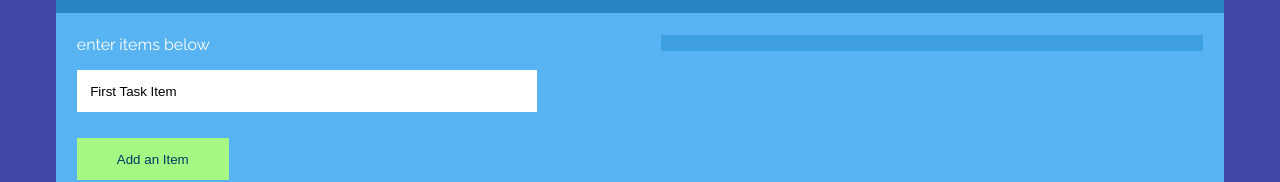
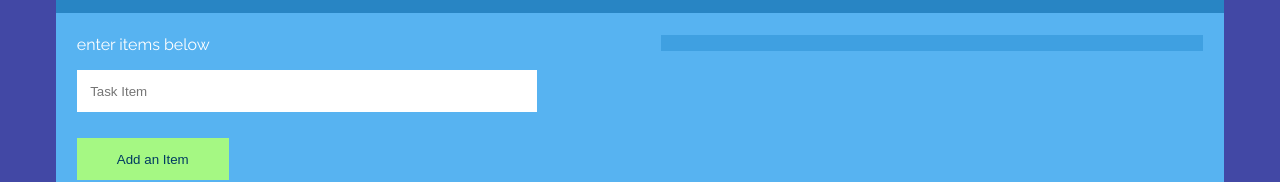
Before and after one commit to Jamanya/Angular5Demo, an Angular app: page / in a window 1280 px wide. Shown: the part 168-350 px from the top of the page. Built offline with nearby package versions, Linux system fonts and the light colour scheme.

Commit message:
removed placeholder

```diff
--- a/src/app/home/home.component.ts
+++ b/src/app/home/home.component.ts
@@ -36,7 +36,7 @@ export class HomeComponent implements OnInit {
 
   itemCount: number;
   btnTxt: string = 'Add an Item';
-  goalTxt: string = 'First Task Item';
+  goalTxt: string;
   goals = [];
 
   constructor(private _data: DataService) {
```
